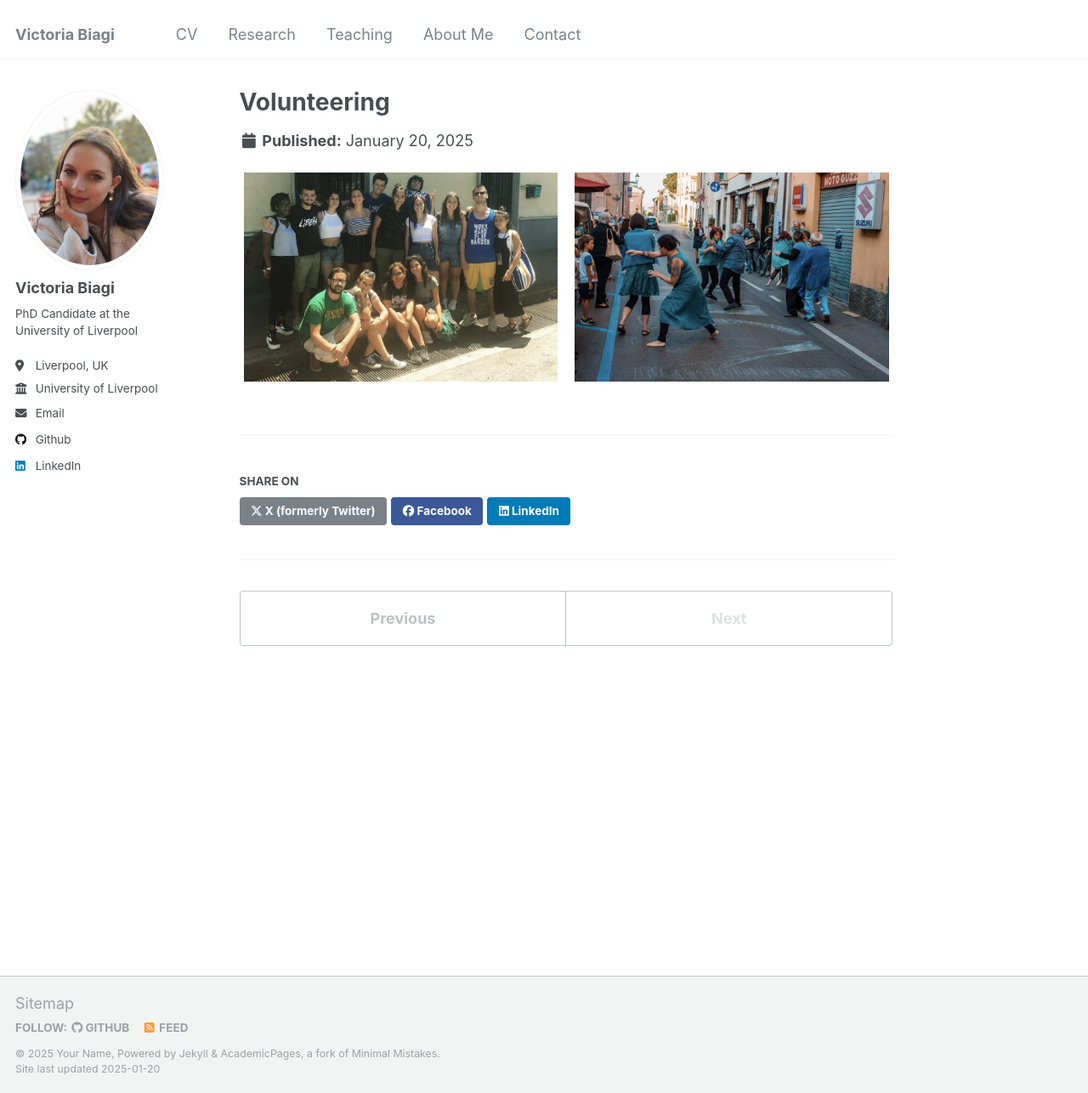
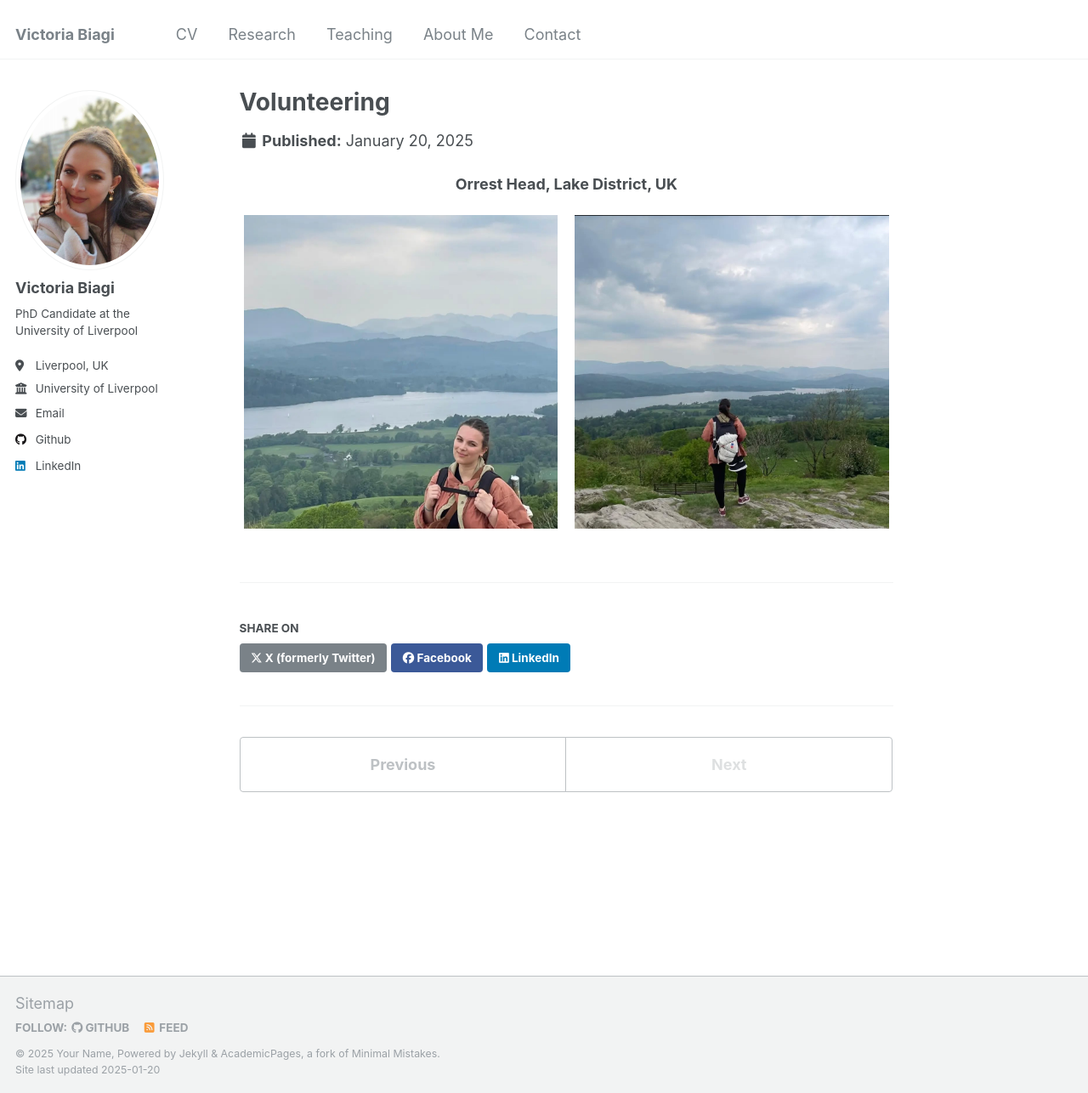
Before and after one commit to victoriabiagi/victoriabiagi.github.io, a Jekyll site: the page built from _portfolio/portfolio-2.md, in a window 1280 px wide and 1286 px high. Shown: the whole window at 85% size. Built offline with Jekyll 4.4.1, drawn with Linux system fonts in a browser that asks for light colours.

Commit message:
Update portfolio-2.md

```diff
--- a/_portfolio/portfolio-2.md
+++ b/_portfolio/portfolio-2.md
@@ -4,8 +4,13 @@ excerpt: "In January 2018 I co-founded *Opera APS*, a Circolo ARCI and cultural
 collection: portfolio
 ---
 
-<!-- This is where the images should go in the body of the page -->
+<!-- Centered description -->
+<div style="text-align: center;">
+    <p><strong>Orrest Head, Lake District, UK</strong></p>
+</div>
+
+<!-- Images side by side -->
 <div style="display: flex; justify-content: center; text-align: center; gap: 20px;">
-    <img src="/images/portfolio1.jpeg" style="width: 48%;" />
-    <img src="/images/portfolio2.jpeg" style="width: 48%;" />
+    <img src="/images/1000126121.png" alt="Lake District view 1" style="width: 48%;"/>
+    <img src="/images/1000126122.png" alt="Lake District view 2" style="width: 48%;"/>
 </div>
```
